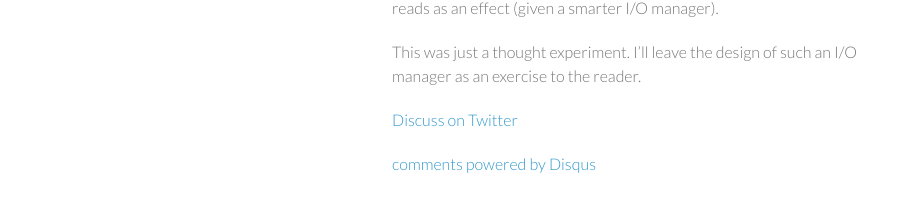
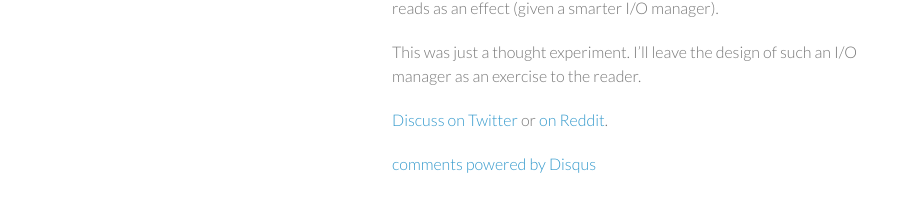
Before and after one commit to pchiusano/pchiusano.github.io, a Jekyll site: the page built from _posts/2014-05-21-what-effects-are-worth-tracking.markdown, in a window 1280 px wide and 900 px high, scrolled down 3962 px. Shown: the part 674-886 px from the top of the window, without its empty margins (178-1101 px from the left). Built offline with Jekyll 4.4.1, drawn with Linux system fonts in a browser that asks for light colours; comment, search, counter and statistics services are not loaded.

Commit message:
Update 2014-05-21-what-effects-are-worth-tracking.markdown

```diff
--- a/_posts/2014-05-21-what-effects-are-worth-tracking.markdown
+++ b/_posts/2014-05-21-what-effects-are-worth-tracking.markdown
@@ -81,4 +81,4 @@ So it would seem we don't always need to track file or network I/O as an effect,
 
 This was just a thought experiment. I'll leave the design of such an I/O manager as an exercise to the reader.
 
-[Discuss on Twitter](https://twitter.com/pchiusano/status/469131674807455745)
+[Discuss on Twitter](https://twitter.com/pchiusano/status/469131674807455745) or [on Reddit](http://www.reddit.com/r/haskell/comments/265blu/must_file_and_network_io_always_live_in_the_io/).
```
